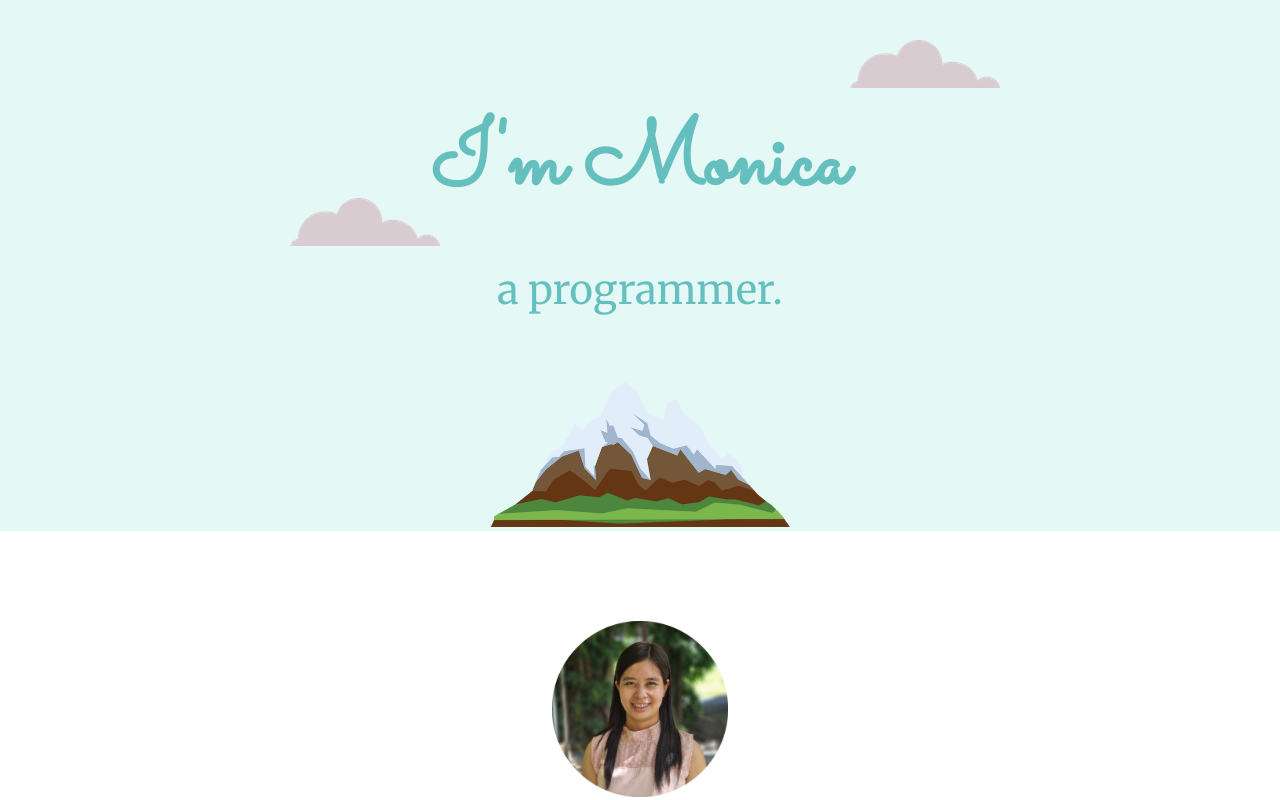
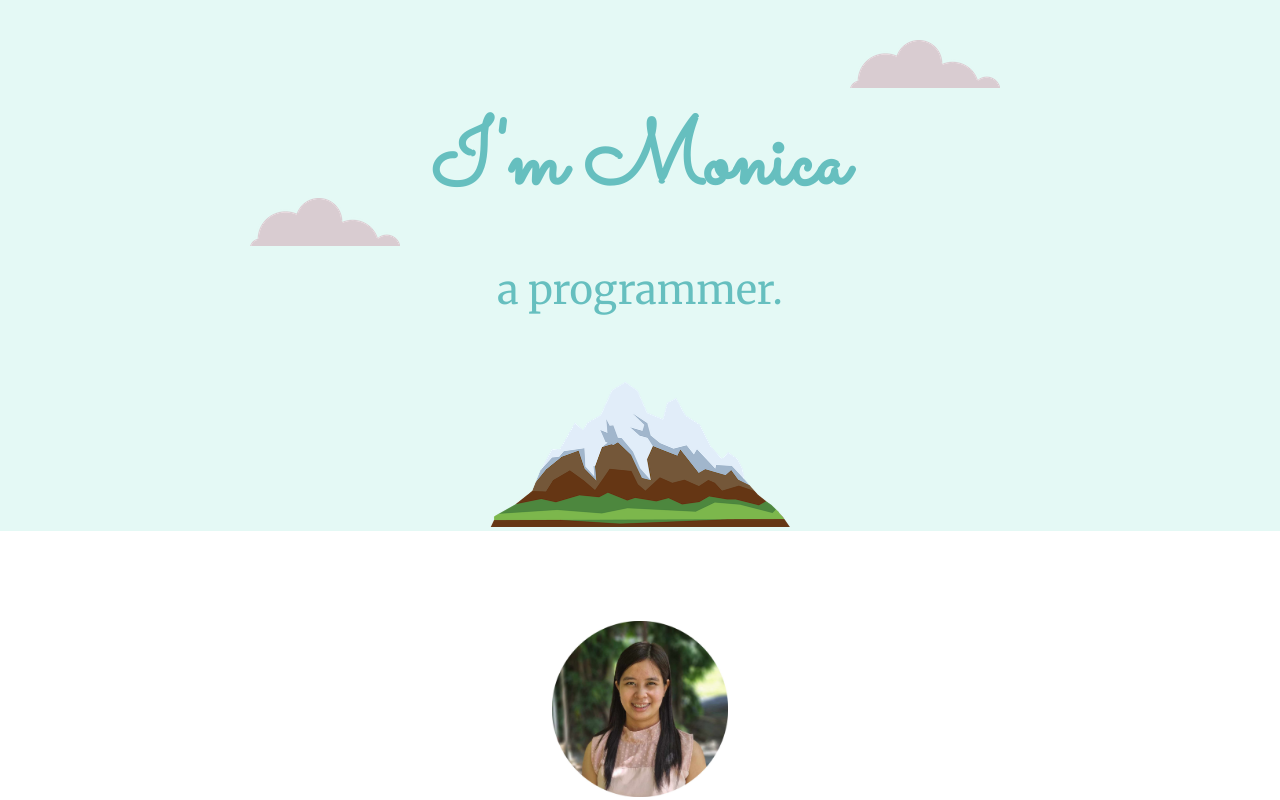
Before and after one commit to msophiasantos/projects, a plain HTML site: page js-html-css/03-portfolio/index.html in a window 1280 px wide. Shown: the top 800 px of the page. Drawn offline with Linux system fonts and the light colour scheme.

Commit message:
Update style.css

```diff
--- a/js-html-css/03-portfolio/style.css
+++ b/js-html-css/03-portfolio/style.css
@@ -49,7 +49,7 @@ p {
 
 .bottom-cloud {
   position: absolute;
-  left: 290px;
+  left: 250px;
   bottom: 285px;
 }
 
```
